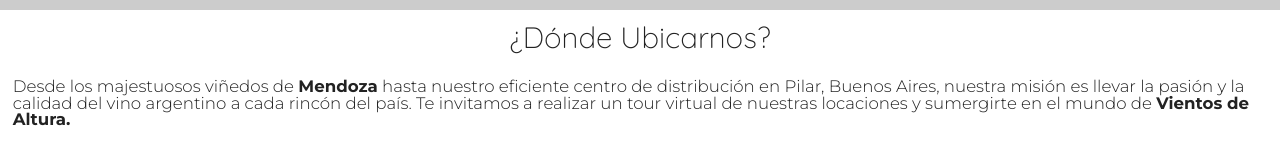
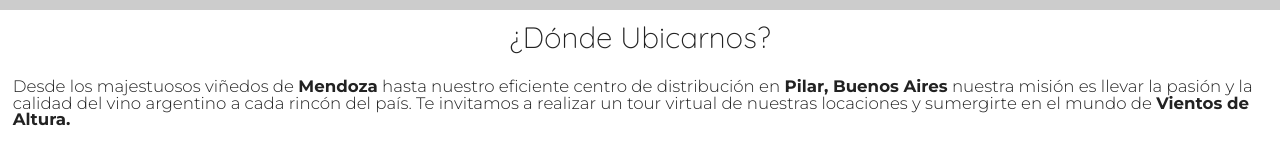
Before and after one commit to MaxCPietro/Distibuidora_de_Vino, a plain HTML site: page index.html in a window 1280 px wide. Shown: the part 2397-2561 px from the top of the page. Drawn offline with Linux system fonts and the light colour scheme.

Commit message:
se corrigio texto seccion mapa

```diff
--- a/index.html
+++ b/index.html
@@ -175,7 +175,7 @@
 
         <section class="seccion5" id="ubicacion">
             <h1>¿Dónde Ubicarnos?</h1>
-            <h3>Desde los majestuosos viñedos de <strong>Mendoza</strong> hasta nuestro eficiente centro de distribución en <srtong></srtong>Pilar, Buenos Aires,</strong> nuestra misión es llevar la pasión y la calidad del vino argentino a cada rincón del país. Te invitamos a realizar un tour virtual de nuestras locaciones y sumergirte en el mundo de <strong>Vientos de Altura.</strong></h3>
+            <h3>Desde los majestuosos viñedos de <strong>Mendoza</strong> hasta nuestro eficiente centro de distribución en <strong>Pilar, Buenos Aires</strong> nuestra misión es llevar la pasión y la calidad del vino argentino a cada rincón del país. Te invitamos a realizar un tour virtual de nuestras locaciones y sumergirte en el mundo de <strong>Vientos de Altura.</strong></h3>
             <div class="mapaContainer">
                 <img class="mapaMendoza" src="img/otros/mapaMendoza2.png" alt="mapaMendoza">
                 <iframe class ="mapa" src="https://www.google.com/maps/embed?pb=!1m18!1m12!1m3!1d3290.4198256205104!2d-58.8662582243238!3d-34.44148934894869!2m3!1f0!2f0!3f0!3m2!1i1024!2i768!4f13.1!3m3!1m2!1s0x95bc9c51de9fcd0f%3A0x400a4e64b5ba1a09!2sSgto.%20Juan%20Bautista%20Cabral%201155%2C%20La%20Lonja%2C%20Provincia%20de%20Buenos%20Aires!5e0!3m2!1sen!2sar!4v1711878846629!5m2!1sen!2sar" allowfullscreen="" loading="lazy" referrerpolicy="no-referrer-when-downgrade">
```
